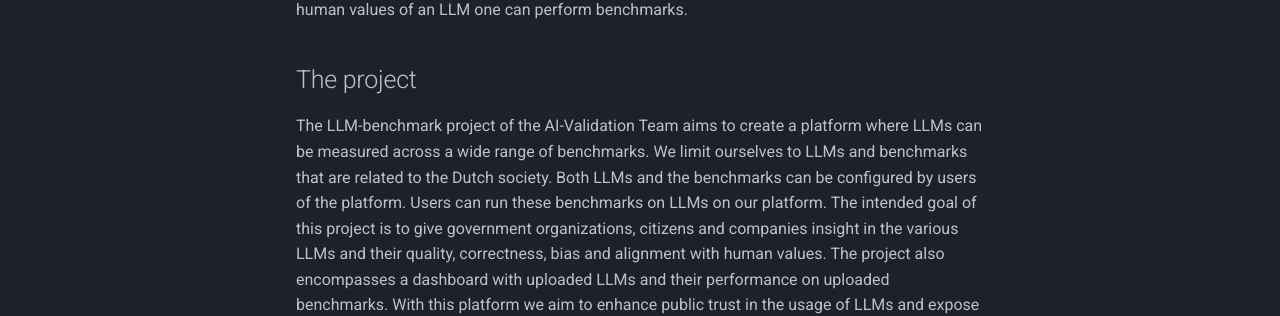
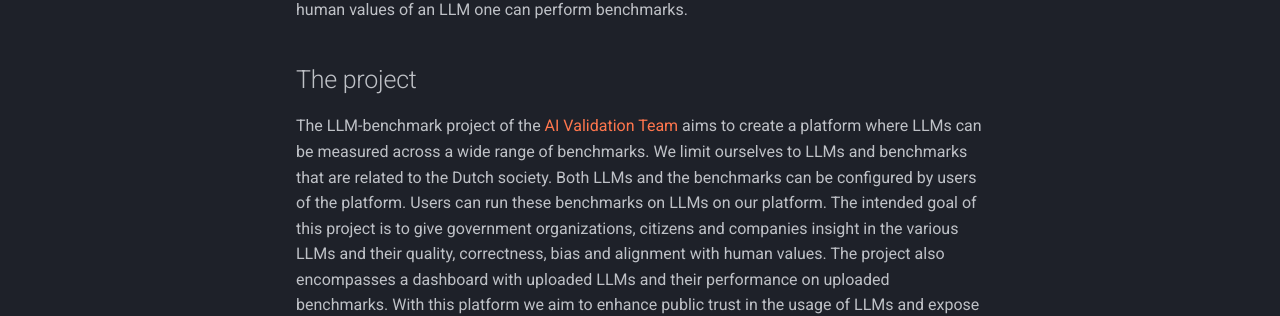
Before and after one commit to MinBZK/ai-validation, an MkDocs documentation site: the page built from docs/Projects/LLM-benchmarks/index.md, in a window 1280 px wide and 1078 px high. Shown: the part 645-961 px from the top of the window. Built offline with MkDocs 1.6.1 and Material for MkDocs 9.7.7, drawn with Linux system fonts in a browser that asks for light colours; plug-ins that fetch from the network failed and are left out; comment, search, counter and statistics services are not loaded; part of the change alters nothing that is shown; some of the changed text lies outside the part shown.

```diff
--- a/docs/Projects/LLM-benchmarks/index.md
+++ b/docs/Projects/LLM-benchmarks/index.md
@@ -19,8 +19,8 @@ benchmarks.
 
 ## The project
 
-The LLM-benchmark project of the AI-Validation Team aims to create a platform where LLMs can be measured
-across a wide range of benchmarks. We limit ourselves to LLMs and benchmarks that are related to the
+The LLM-benchmark project of the [AI Validation Team](../../About/team.md) aims to create a platform where LLMs can be
+measured across a wide range of benchmarks. We limit ourselves to LLMs and benchmarks that are related to the
 Dutch society. Both LLMs and the benchmarks can be configured by users of the platform.
 Users can run these benchmarks on LLMs on our platform. The intended goal of this project is to give government
 organizations, citizens and companies insight in the various LLMs and their quality, correctness, bias and
```
